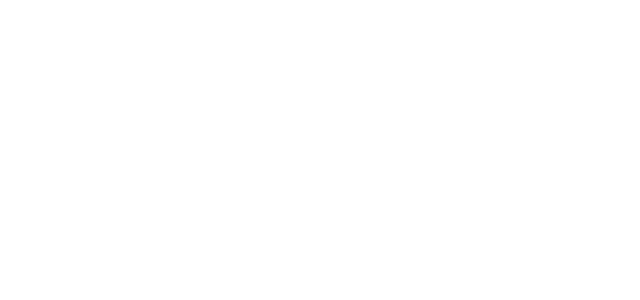
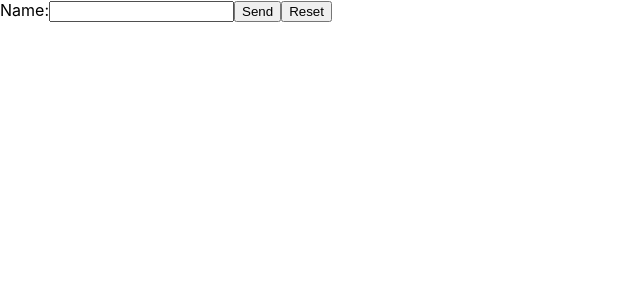
Before and after one commit to TulupaAnton/react-app, a React (Create React App) app: page / in a window 1280 px wide. Shown: the top 300 px of the page, without its empty margins (0-640 px from the left). Built offline with nearby package versions, Linux system fonts and the light colour scheme.

Commit message:
Add Formik

```diff
--- a/package.json
+++ b/package.json
@@ -7,6 +7,7 @@
     "@testing-library/react": "^13.4.0",
     "@testing-library/user-event": "^13.5.0",
     "classnames": "^2.3.2",
+    "formik": "^2.4.5",
     "query-string": "^8.1.0",
     "react": "^18.2.0",
     "react-dom": "^18.2.0",
--- a/src/App.js
+++ b/src/App.js
@@ -1,5 +1,7 @@
+import UserinfoForm from "./components/UserInfoForm";
+
 function App() {
-  return <></>;
+  return <UserinfoForm />;
 }
 
 export default App;
--- /dev/null
+++ b/src/components/UserInfoForm/index.jsx
@@ -0,0 +1,38 @@
+import { Formik, Form, Field, ErrorMessage } from "formik";
+import * as yup from "yup";
+const USER_VALIDATION_SCHEMA = yup.object({
+  userName: yup
+    .string()
+    .min(2)
+    .max(64)
+    .matches(/^[A-Z][a-z]*$/)
+    .required(),
+});
+
+function UserinfoForm() {
+  const initialValues = { userName: "" };
+  const handleSubmit = (values, formikbg) => {
+    console.log("values");
+    formikbg.resetForm();
+  };
+
+  return (
+    <Formik
+      initialValues={initialValues}
+      onSubmit={handleSubmit}
+      validationSchema={USER_VALIDATION_SCHEMA}
+    >
+      <Form>
+        <label>
+          <span>Name:</span>
+          <Field type="text" name="userName" />
+        </label>
+        <ErrorMessage name="userName" />
+        <button type="submit">Send</button>
+        <button type="reset">Reset</button>
+      </Form>
+    </Formik>
+  );
+}
+
+export default UserinfoForm;
```
Also changed, not shown: 2 other files (tests, documents, lock files or other folders).
